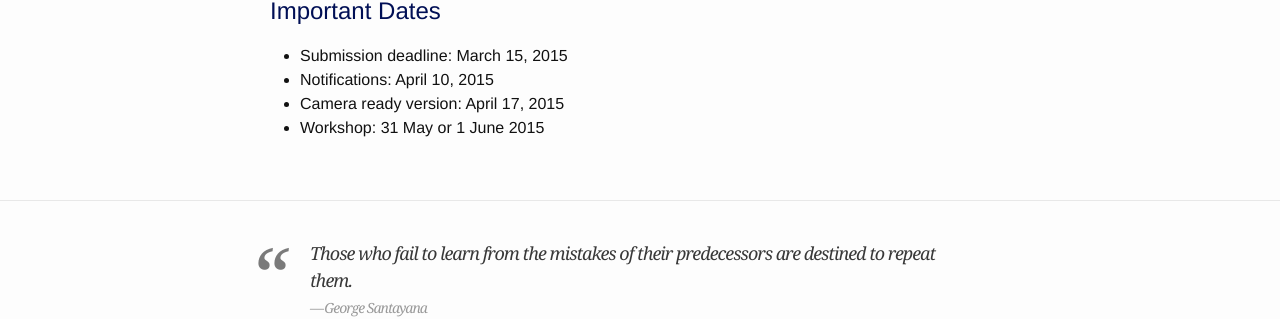
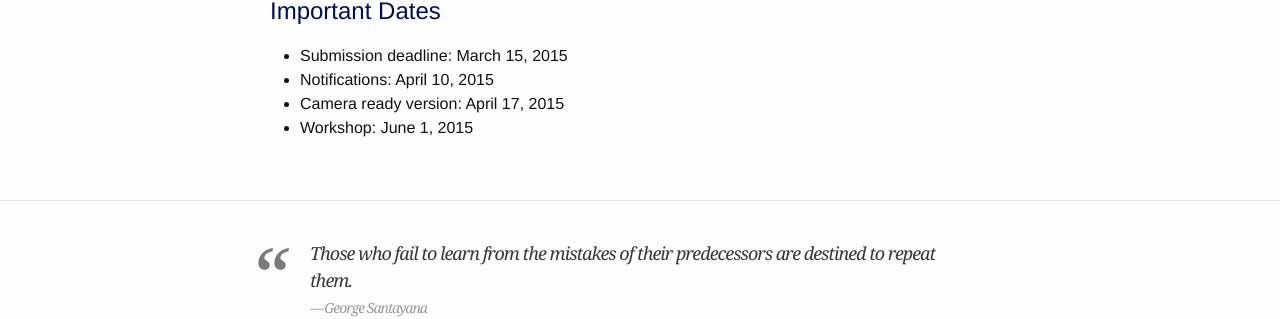
Before and after one commit to mielvds/noise-website, a Jekyll site: the page built from Participate.md, in a window 1280 px wide. Shown: the part 1273-1592 px from the top of the page. Built offline with Jekyll 4.4.1, drawn with Linux system fonts in a browser that asks for light colours.

Commit message:
Update Participate.md

```diff
--- a/Participate.md
+++ b/Participate.md
@@ -43,4 +43,4 @@ Important Dates
 - Submission deadline: March 15, 2015
 - Notifications: April 10, 2015
 - Camera ready version: April 17, 2015
-- Workshop: 31 May or 1 June 2015
+- Workshop: June 1, 2015
```
